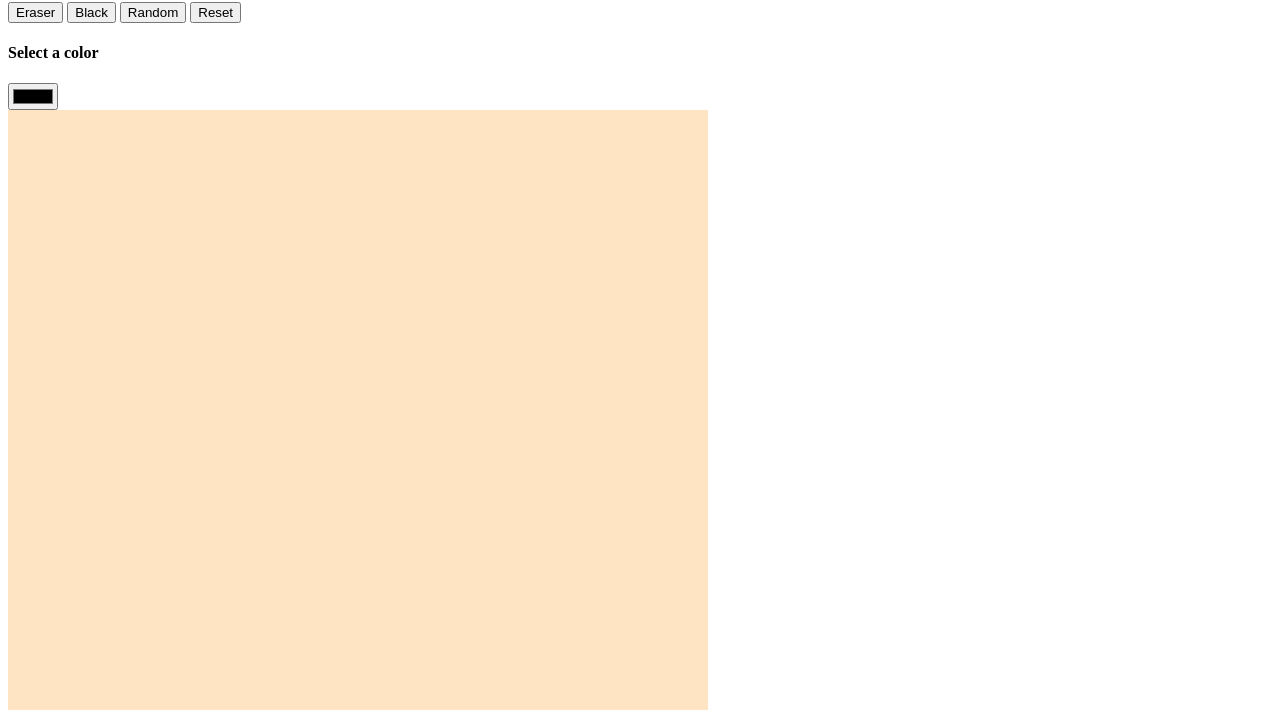
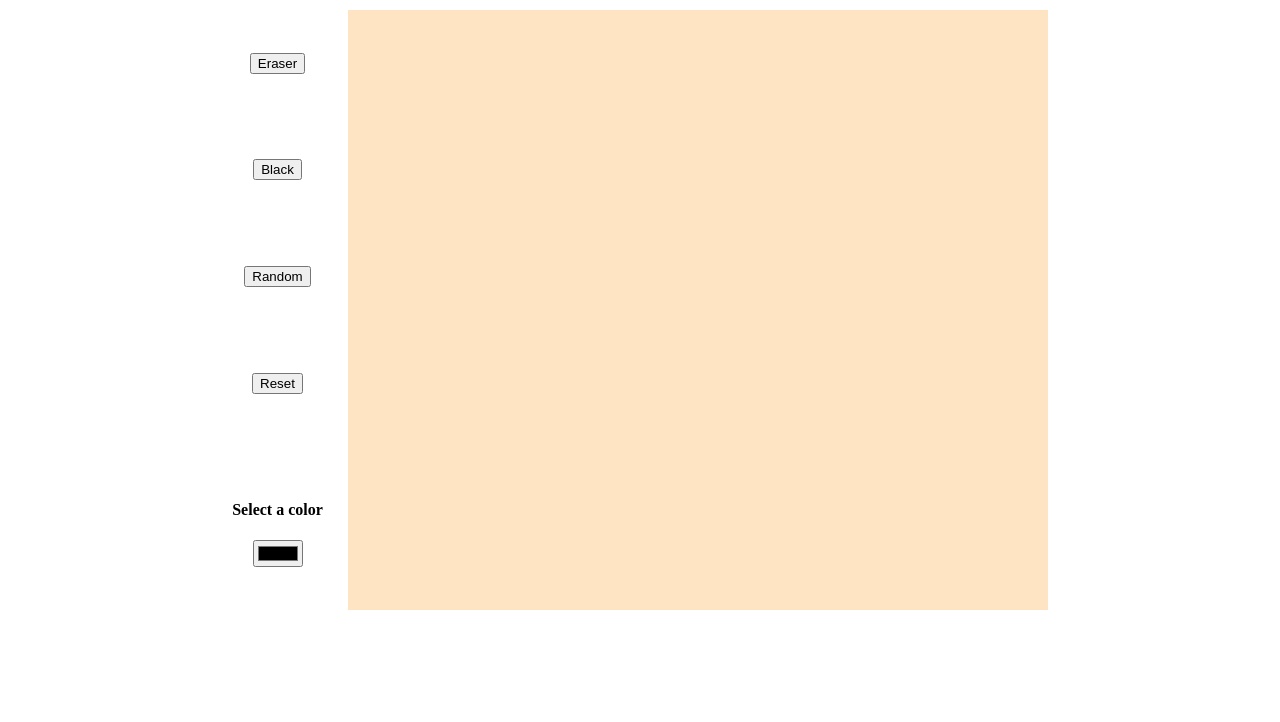
Before and after one commit to Chiemezuo/etch-a-sketch, a plain HTML site: page index.html in a window 1280 px wide. Shown: the part 78-800 px from the top of the page. Drawn offline with Linux system fonts and the light colour scheme.

Commit message:
Arrange the page layout

```diff
--- a/index.html
+++ b/index.html
@@ -10,15 +10,18 @@
 </head>
 <body>
   <h1>Etch a Sketch</h1>
+  <div class="game-body">
+    <div class="action-buttons">
       <button class="eraser">Eraser</button>
       <button class="black">Black</button>
       <button class="rainbow">Random</button>
       <button class="reset">Reset</button>
-  <div>
+      <div class="picker">
         <h4>Select a color</h4>
         <input id="color-picker" type="color"></div>
       </div>
-  <div class="container">
+    </div>
+  <div class="container"></div>
   </div>
 </body>
 </html>
--- a/index.js
+++ b/index.js
@@ -1,5 +1,6 @@
-let num = 25
+let num = 64
 
+const gameBody = document.querySelector('.game-body')
 const container = document.querySelector('.container')
 const eraseButton = document.querySelector('.eraser')
 const backToBlack = document.querySelector('.black')
@@ -21,12 +22,14 @@ function divMaker(num) {
     })
 
     eraseButton.addEventListener('click', function(e) {
+      picker.value = ""
       square.addEventListener('mouseenter', function(e) {
         e.target.style.backgroundColor = "bisque"
       })
     })
 
     backToBlack.addEventListener('click', function(e) {
+      picker.value = ""
       square.addEventListener('mouseenter', function(e) {
         e.target.style.backgroundColor = "black"
       })
@@ -34,12 +37,14 @@ function divMaker(num) {
 
     reset.addEventListener('click', function(e) {
       square.style.backgroundColor = "bisque"
+      picker.value = ""
       square.addEventListener('mouseenter', function(e) {
         e.target.style.backgroundColor = hoverColor
       })
     })
 
     randomColor.addEventListener('click', function(e){
+      picker.value = ""
       square.addEventListener('mouseenter', function(e) {
         e.target.style.backgroundColor = `#${Math.floor(Math.random() * 16777215).toString(16)}`
       })
@@ -55,4 +60,6 @@ function divMaker(num) {
   }
 }
 
+gameBody.appendChild(container)
+
 divMaker(num)
--- a/styles.css
+++ b/styles.css
@@ -2,6 +2,15 @@ body {
   -webkit-box-sizing: border-box; /* Safari/Chrome, other WebKit */
   -moz-box-sizing: border-box;    /* Firefox, other Gecko */
   box-sizing: border-box;         /* Opera/IE 8+ */
+  display: flex;
+  flex-direction: column;
+  align-items: center;
+}
+
+.game-body{
+  display: flex;
+  width: 100%;
+  justify-content: center;
 }
 
 .container {
@@ -9,4 +18,18 @@ body {
   flex-wrap: wrap;
   width: 700px;
   height: 600px;
+  margin-left: 25px;
 }
+
+.action-buttons {
+  display: flex;
+  flex-direction: column;
+  justify-content: space-around;
+  align-items: center;
+}
+
+.picker{
+  display: flex;
+  flex-direction: column;
+  align-items: center;
+}
```
Lines whose indentation alone changed are shown as unchanged.
